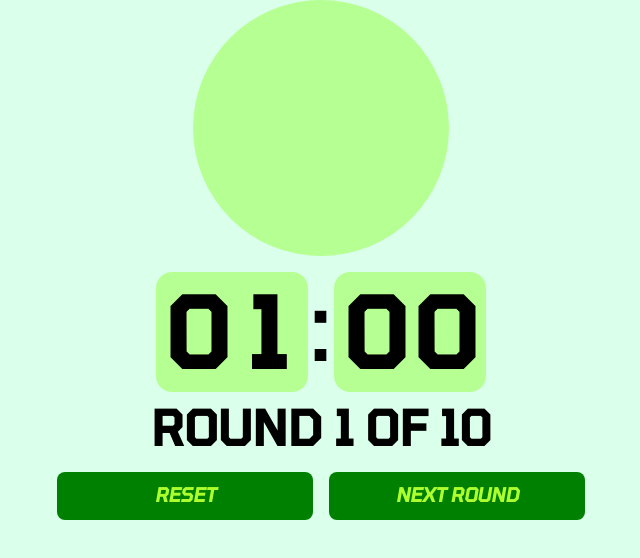
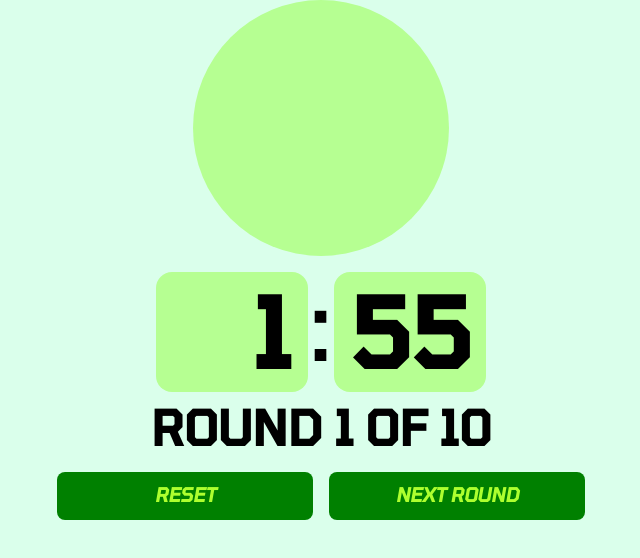
Before and after one commit to AbrahamGM1/BoxingAlarm, an Angular app: page / in a window 1280 px wide. Shown: the top 558 px of the page, without its empty margins (319-959 px from the left). Built offline with nearby package versions, Linux system fonts and the light colour scheme.

Commit message:
Lógica de segundos/decenas de segundos removida, se encontro una mejor forma de mostrar los numeros del contador

```diff
--- a/src/app/modules/alarm/alarm.component.html
+++ b/src/app/modules/alarm/alarm.component.html
@@ -6,11 +6,11 @@
 
     <div class="timer">
         <div class="minutes">
-            <b><span>{{tenminutes}}</span><span>{{minutes}}</span></b>
+            <b><span>{{realminutes}}</span></b>
         </div>
         <span>:</span>
         <div class="seconds">
-            <b><span>{{tenseconds}}</span><span>{{seconds}}</span></b>
+            <b><span>{{realseconds}}</span></b>
         </div>
     </div>
 
--- a/src/app/modules/alarm/alarm.component.scss
+++ b/src/app/modules/alarm/alarm.component.scss
@@ -24,18 +24,20 @@
             padding-top: 20px;
             border-radius: 16px;
             background-color: rgb(182, 255, 146);
-            justify-content: center;
-
-            & span {
-                display: inline-block;
-                width: 70px;
-                text-align: center;
-            }
 
         }
 
         .minutes{
-            flex-direction: flex-end;
+            justify-content: flex-end;
+            & span {
+                margin-right: 1rem;
+            }
+        }
+
+        .seconds{
+            & span {
+                margin-left: 1rem;
+            }
         }
     }
 
--- a/src/app/modules/alarm/alarm.component.ts
+++ b/src/app/modules/alarm/alarm.component.ts
@@ -10,14 +10,23 @@ import { Component } from '@angular/core';
 })
 export class AlarmComponent {
 
-  seconds:number = 5;
-  tenseconds:number = 5;
-  realseconds:number = 55;
+  seconds:number = 0;
+  tenseconds:number = 0;
+  realseconds:number = 0;
+  realminutes:number = 2;
   minutes:number = 0;
   tenminutes:number = 0;
-  isFirstNine:boolean=true;
-  isFirstNineMinutes:boolean=true;
 
+  /**
+   * El plan de los números es el siguiente:
+   * como la vista es de 00:00, seconds se encargaria de los 9 digitos del lado derecho (00:01)
+   * tenseconds de las decenas de segundos (00:10), misma lógica para los minutos
+   *
+   * Esto se hace porque cada 0 tiene su propio ancho designado debido a que la fuente no es monoespaciada
+   *
+   * como cada variable solo almacenara una unidad, realseconds almacenara los verdaderos segundos que pasan del 0 al 59
+   * y con este valor es con el que se van a hacer las condiciones, lo mismo con realminutes
+   */
 
   ngOnInit(): void {
     //Called after the constructor, initializing input properties, and the first call to ngOnChanges.
@@ -27,7 +36,25 @@ export class AlarmComponent {
 
 
   runTimer(){
+    setInterval(() => {
+    /* Empiezas con segundos en 0 y unos minutos establecidos, al empezar
+    tienes que comprobar que haya 1 minuto como mínimo y 0 segundos */
+    if (this.realminutes>0 && this.realseconds == 0) {
+      this.realminutes -= 1;
+      //60 porque justo abajo se lo va a restar
+      this.realseconds = 60;
+    }
 
+    //Resta un segundo
+    this.realseconds -=1;
+
+    }, 1000);
+
+  }
+  /**
+   * Contador progresivo
+   */
+  runProgressiveTimer(){
     setInterval(() => {
       this.seconds +=1;
       this.realseconds+=1;
```
